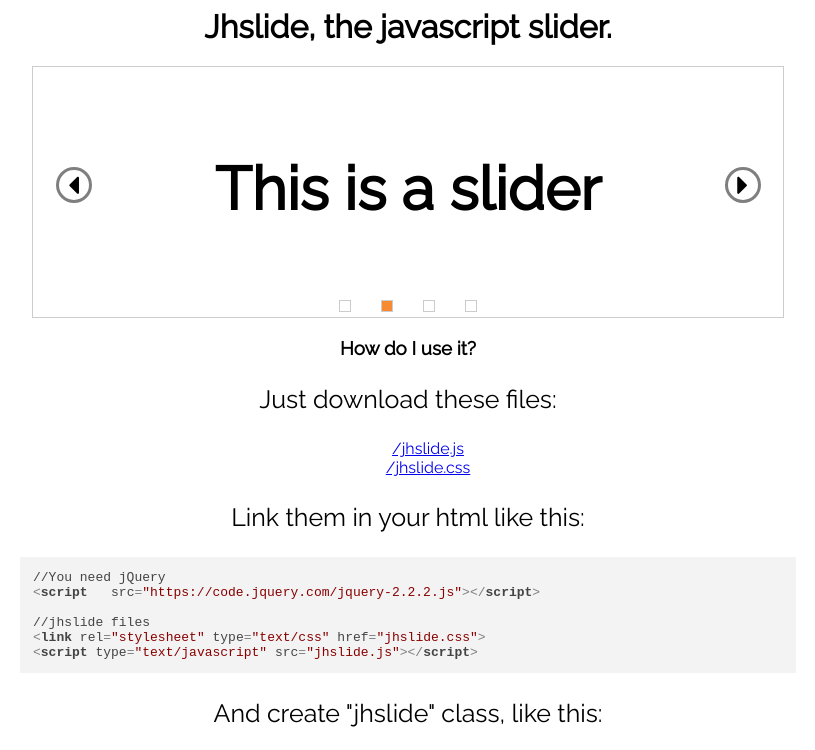
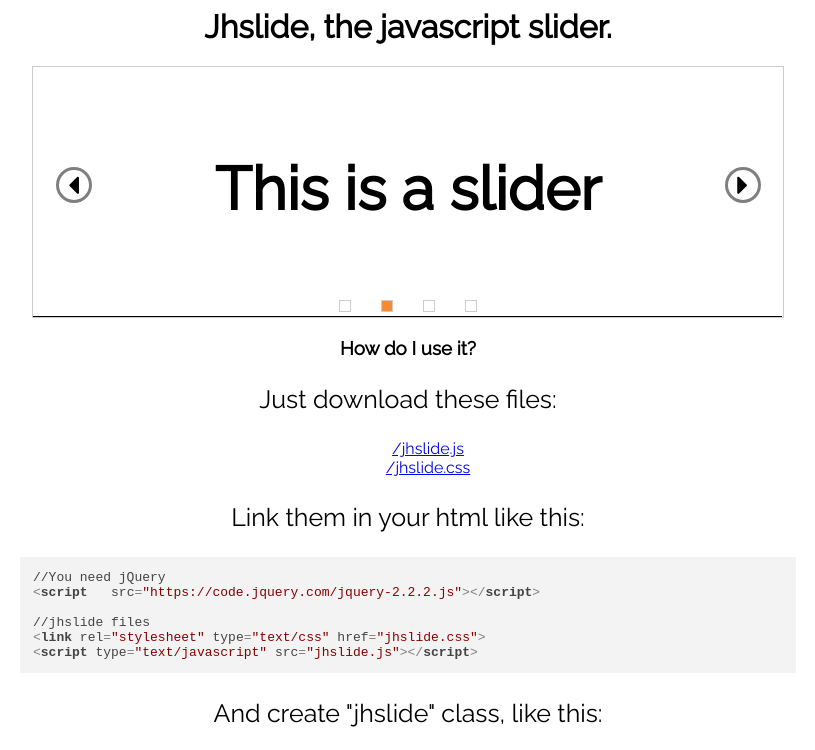
Before and after one commit to Hollings/jhslide, a plain HTML site: page index.html in a window 1280 px wide. Shown: the top 750 px of the page, without its empty margins (232-1047 px from the left). Drawn offline with nearby package versions, Linux system fonts and the light colour scheme.

Commit message:
Added progress bar for next slide

```diff
--- a/jhslide.css
+++ b/jhslide.css
@@ -61,3 +61,12 @@ padding-top: 37px;
   left: 0;
   right: 0;
 }
+.progress-bar
+{
+  width:0%;
+  position: absolute;
+  bottom:0;
+  left:0;
+  height:1px;
+  background-color: black;
+}
--- a/jhslide.js
+++ b/jhslide.js
@@ -4,6 +4,8 @@
 
     	// Control functions
     	function slideForward() {
+    		 resetProgressBar();
+
     		// Move forward or back to slide 1
             if (currentSlide == $(slideList)
                 .length - 1) {
@@ -27,6 +29,8 @@
         }
 
         function slideBack() {
+        	resetProgressBar();
+
         	// Move back or to last slide
             if (currentSlide == 0) {
                 $(slideList[currentSlide])
@@ -51,6 +55,7 @@
         }
 
         function slideTo(slide) {
+        	resetProgressBar();
             $(slideList[currentSlide])
                 .slideUp();
             currentSlide = parseInt(slide);
@@ -61,11 +66,28 @@
         // Get List of li
         var slideList = this.find('li');
         var currentSlide = 0;
+        var timerCount = 0;
+        var timerPerc = 0;
+        var progress;
+
+        function resetProgressBar() {
+        	console.log("starting progressbar");
+        	timerCount = 0;
+        	timerPerc = 0;
+        	clearInterval(progress);
+        	progress = setInterval(function () {
+        		timerCount += 10;
+        		timerPerc = timerCount / settings.time * 100;
+            	$(".progress-bar").css("width",timerPerc.toString()+"%");
+          	}, 10);
+
+        }
+
+
 
         // Settings
         var settings = $.extend({
-            time: 5000,
-            auto: true,
+            time: 5000
         }, options);
 
         // Add class to element
@@ -76,6 +98,7 @@
           var timer = setInterval(function () {
               slideForward();
           }, settings.time);
+          resetProgressBar();
         }
 
         // Add Navigation
@@ -93,7 +116,10 @@
         $(bulletcontainer)
         	.addClass('bullet-container');
 
-        this.append(leftarrow, rightarrow, bulletcontainer);
+        var progressBar = document.createElement('div');
+        $(progressBar).addClass('progress-bar');
+
+        this.append(leftarrow, rightarrow, bulletcontainer, progressBar);
 
         // For each slide, add a bullet to navigation
         $.each(slideList, function (i) {
```
